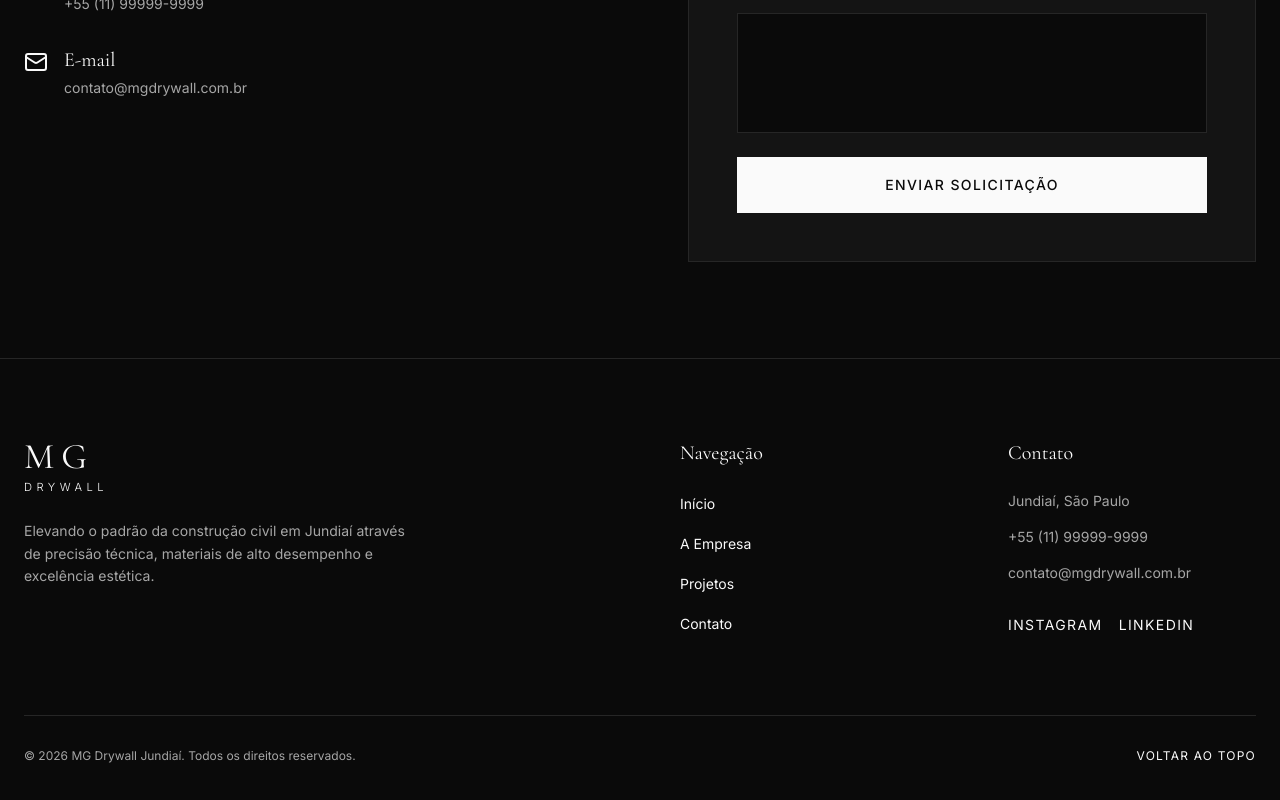
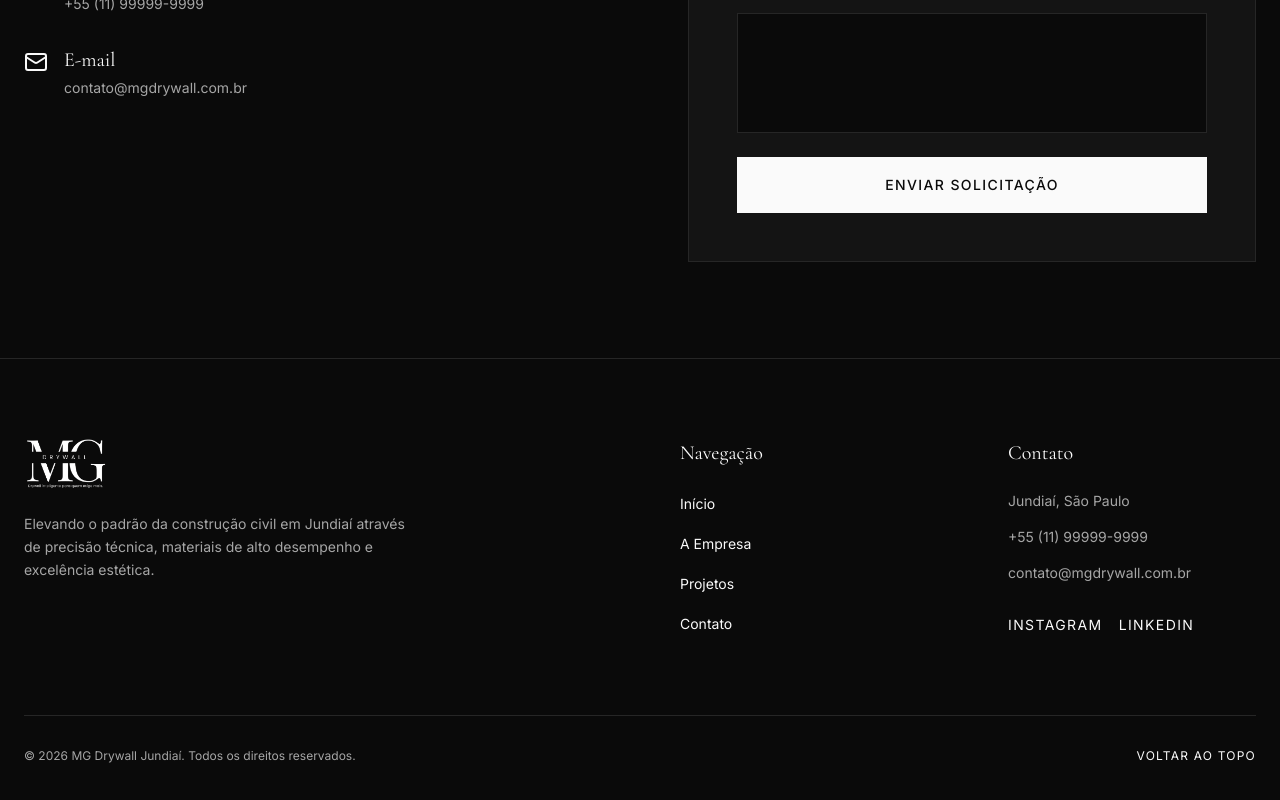
Before and after one commit to fernandogabos/mg-drywall-wyzaq5g0w, a React (Vite) app: page /contato in a window 1280 px wide. Shown: the part 508-1308 px from the top of the page. Built offline with nearby package versions, Linux system fonts and the light colour scheme.

Commit message:
feat: Add logo image to footer

```diff
--- a/src/components/Footer.tsx
+++ b/src/components/Footer.tsx
@@ -7,10 +7,11 @@ export function Footer() {
         <div className="grid grid-cols-1 md:grid-cols-4 gap-12 lg:gap-20">
           <div className="md:col-span-2">
             <div className="mb-6">
-              <span className="font-serif text-4xl tracking-[0.2em] leading-none block">MG</span>
-              <span className="font-sans text-[0.7rem] tracking-[0.4em] font-light mt-1 block">
-                DRYWALL
-              </span>
+              <img
+                src="/MG Drywall_Logo_Baixa_Negativo.png"
+                alt="MG Drywall"
+                className="h-[50px] w-auto"
+              />
             </div>
             <p className="text-muted-foreground text-sm max-w-sm leading-relaxed">
               Elevando o padrão da construção civil em Jundiaí através de precisão técnica,
```
Also changed, not shown: .skip.config.json.
